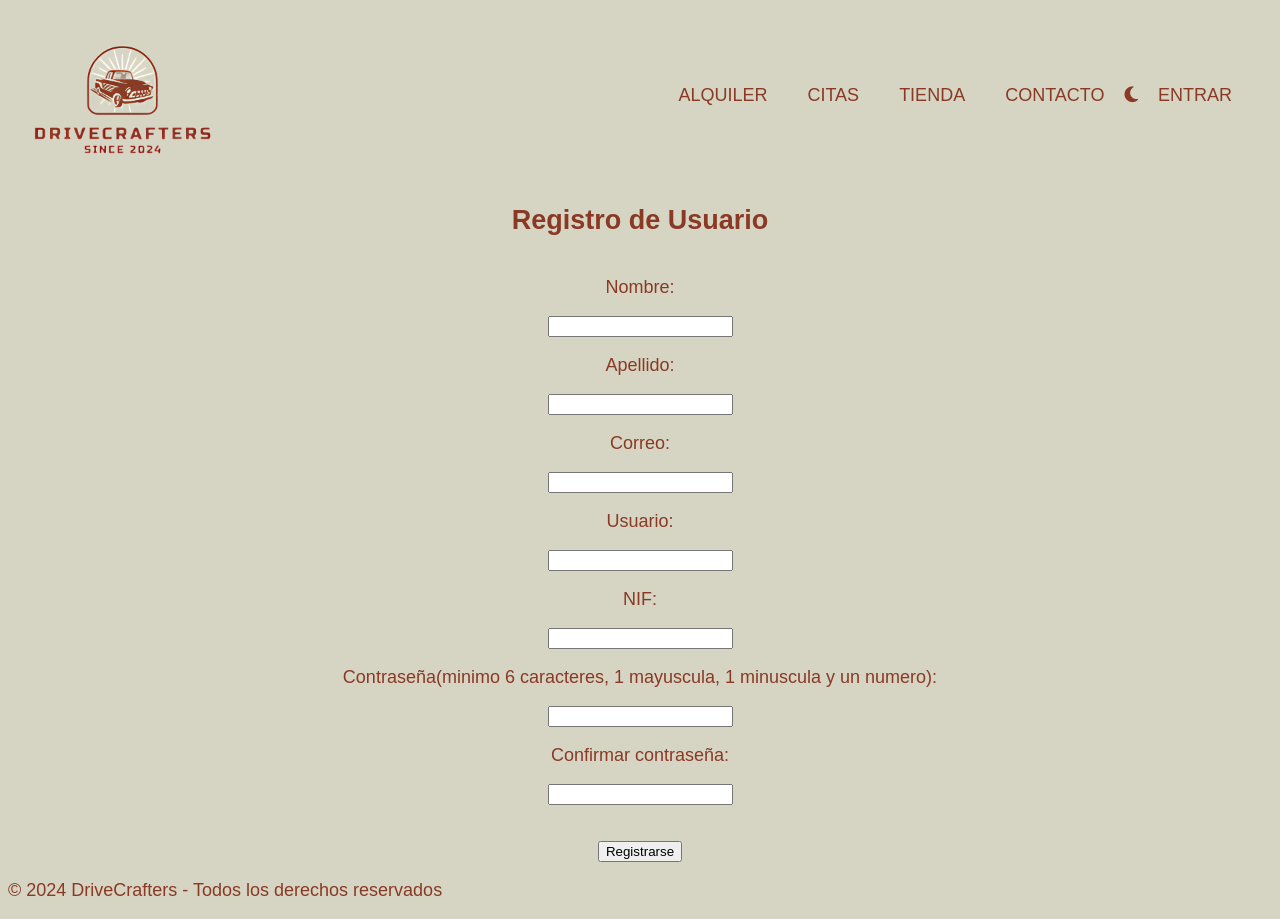
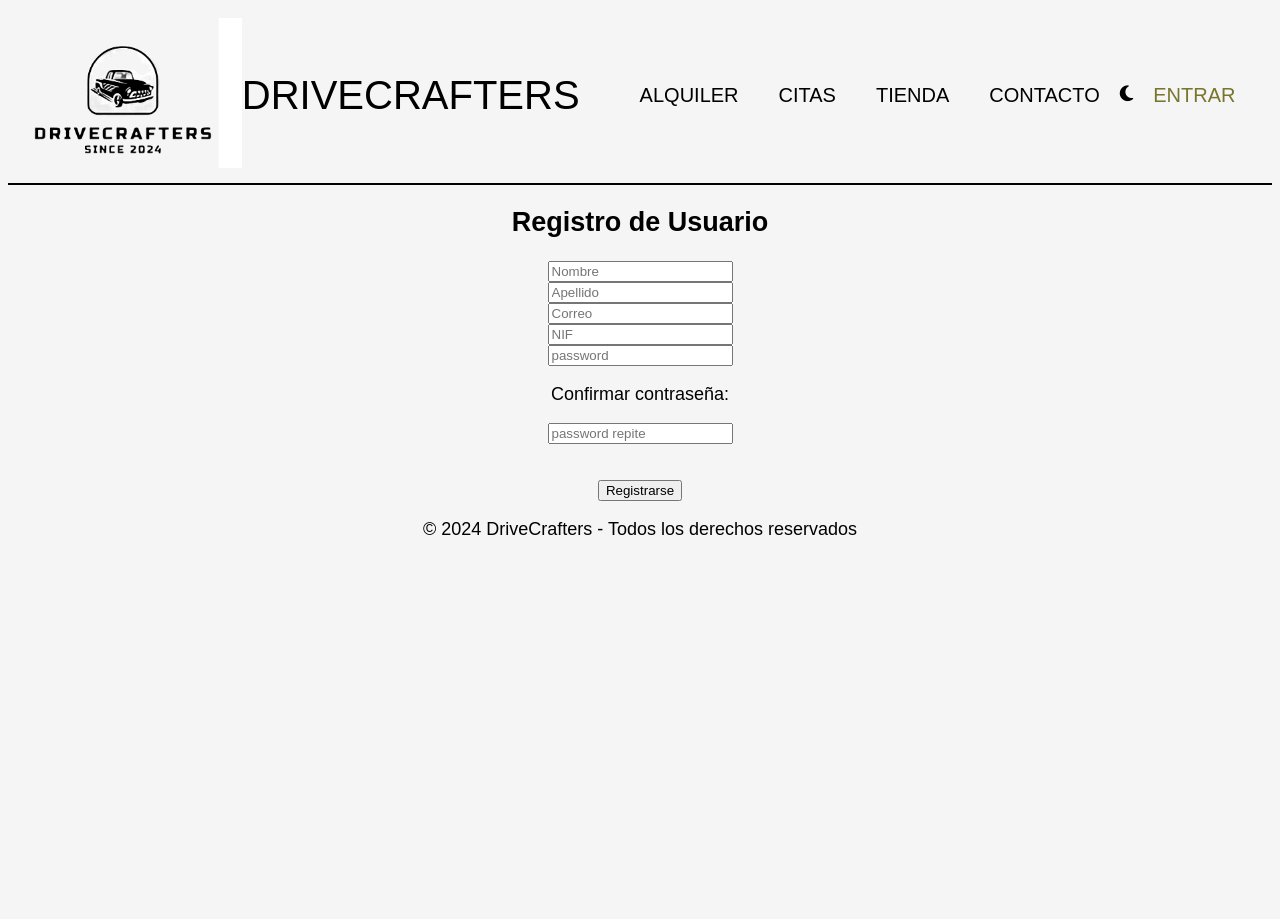
Before and after one commit to marcosgcr3/SW, a PHP site: page /registro.php in a window 1280 px wide. After the commit the page ends 535 px from the top, so only its background shows below. Run offline with PHP 8.4, Linux system fonts and the light colour scheme; data that the repository does not hold is empty; some libraries are stand-ins or nearby versions.

Commit message:
nuevo diseño y registros

```diff
--- a/Practica2/componentes/header.php
+++ b/Practica2/componentes/header.php
@@ -4,15 +4,21 @@
         <a href="index.php" title="Home">
             <?php
             if ($modoOscuro) {
-                echo '<img src="img/LogoFondoInvertido.png" id="logoPrincipal"   alt="DriveCrafters">';
+                echo '<img src="img/LogoFondoBNI.png" id="logoPrincipal"   alt="DriveCrafters">';
             }else{
-                echo '<img src="img/LogoFondo.png" id="logoPrincipal"   alt="DriveCrafters">';
+                echo '<img src="img/LogoFondoBN.png" id="logoPrincipal"   alt="DriveCrafters">';
             }
             ?>
 
         </a>
     </div>
+
+    <div class="titulo">
+        DRIVECRAFTERS
+    </div>
+
     <nav id="nav" class="">
+
     <ul>
         <li><a href="ALQUILER.php" >ALQUILER</a></li>
 
@@ -57,18 +63,19 @@
             }
 
             ?>
+
         </li>
 
          <?php
             if (isset($_SESSION['login'])) {
-                echo "<li><a href='miCuenta.php' >MI CUENTA</a></li>";
+                echo "<li><a id = 'entrada' href='miCuenta.php' >MI CUENTA</a></li>";
 
 
             } else {
-                echo "<li><a href='entrar.php' >ENTRAR</a></li>";
+                echo "<li><a id = 'entrada' href='entrar.php' >ENTRAR</a></li>";
             }
 
-        ?>
+            ?>
 
 
 
--- /dev/null
+++ b/Practica2/componentes/pie.php
@@ -0,0 +1,3 @@
+<footer>
+    <p>&copy; 2024 DriveCrafters - Todos los derechos reservados</p>
+</footer>
--- a/Practica2/contacto.php
+++ b/Practica2/contacto.php
@@ -1,6 +1,7 @@
 <?php
+  session_start();
 
-    $modoOscuro = isset($_COOKIE['modoOscuro']) && $_COOKIE['modoOscuro'] === 'activado';
+  $modoOscuro = isset($_COOKIE['modoOscuro']) && $_COOKIE['modoOscuro'] === 'activado';
 ?>
 <!DOCTYPE html>
 <html lang="es">
@@ -101,6 +102,8 @@
         </button>
       </form>
     </div>
+
+    <?php include("componentes/pie.php"); ?>
     <script src="js/contactos.js"></script>
     <script src="js/cabecera.js"></script>
   </body>
--- a/Practica2/css/index.css
+++ b/Practica2/css/index.css
@@ -1,6 +1,6 @@
 body{
-    background-color: #d6d5c4;
-    color: #8a3924;
+    background-color: #f5f5f5;
+    color: #000000;
     font-size: 18px;
     font-family: 'Arial';
 }
@@ -16,7 +16,7 @@ body{
 
 .container-encabezado .logo{
     cursor: pointer;
-    margin-right: auto;
+
 }
 
 .logo img{
@@ -30,15 +30,27 @@ width: auto;
 }
 
 .imagen img{
-    width: 20%;
-    height:20%;
+    width: 80%;
+    height:80%;
 }
 .container-encabezado header{
-
+    font-family: "Montserrat", sans-serif;
+    font-weight: 500;
+   border-bottom: #000000 2px solid;
+   margin-bottom: 15px;
     display: flex;
     justify-content: space-between;
     align-items: center;
     padding: 10px 20px; /* espacio en la parte superior e inferior de 10px, espacio a los lados de 20 px para centrar un poco mas*/
+}
+
+.container-encabezado .titulo{
+
+
+    font-size: 40px;
+    margin-right: auto;
+    color: #000000;
+    text-decoration: none;
 }
 .container-encabezado  header ul{ /*pongo la lista en una fila */
     display: flex;
@@ -46,21 +58,24 @@ width: auto;
 }
 .container-encabezado header ul li a{
 
-
+    font-size: 20px;
     text-align: none;
-    color: #8a3924;
+    color: #000000;
     margin: 0 20px; /*espacio entre los elementos de la lista */
 
 
     text-decoration: none;
 }
+.container-encabezado #entrada{
+    color:#77762c
+}
 .container-encabezado header nav ul li a:hover{
-    color: #441d04;
+    color: #000000;
 }
 .nav-responsive{
 
-    background-color: #8a3924;
-    color: #d6d5c4;
+    background-color: #000000;
+    color: #f5f5f5;
     padding: 5px 10px;/*espacio entre los bordes del nav-responsive para que el fondo ocupe mas que los margenes del icono*/
     border-radius: 5px; /*redondeo los bordes*/
     cursor: pointer;
@@ -99,7 +114,7 @@ width: auto;
         top: 140px;
 
         z-index: 1;
-        background-color: #d6d5c4;
+        background-color: #f5f5f5;
     }
 
     nav.responsive ul{ /*pongo la lista en columnas */
@@ -107,7 +122,7 @@ width: auto;
 
     }
     nav.responsive ul li{
-        border-bottom: 1px solid #fff;
+        border-bottom: 1px solid #000000;
         padding: 10px 0;
 
     }
@@ -119,7 +134,7 @@ width: auto;
     display: flex;
     justify-content: center;
     align-items: center;
-    color: #8a3924;
+    color: #000000;
     text-decoration: none;
 }
 .container-registro h2{
@@ -135,6 +150,14 @@ width: auto;
 
 }
 .exit{
-    color: #8a3924;
+    color: #000000;
     text-decoration: none;
 }
+footer{
+    display: flex;
+    justify-content: center;
+    width: 100%;
+    bottom: 0;
+    left:0;
+
+}
--- a/Practica2/entrar.php
+++ b/Practica2/entrar.php
@@ -30,9 +30,7 @@
             <h2><a href="login.php">INICIAR SESION</a></h2>
             <h2><a href="registro.php">NO TENGO CUENTA</a></h2>
         </div>
-        <footer>
-            <p>&copy; 2024 DriveCrafters - Todos los derechos reservados</p>
-        </footer>
+        <?php include("componentes/pie.php"); ?>
 
         <script src="js/cabecera.js"></script>
         <script src="js/index.js"></script>
--- a/Practica2/login.php
+++ b/Practica2/login.php
@@ -27,7 +27,7 @@ $modoOscuro = isset($_COOKIE['modoOscuro']) && $_COOKIE['modoOscuro'] === 'activ
 
         </div>
 
-        <div class="container-login">
+        <div class="container-registro">
             <h2>Login Usuario</h2>
 
             <form action="ProcesaLogin.php" method="post">
@@ -47,9 +47,7 @@ $modoOscuro = isset($_COOKIE['modoOscuro']) && $_COOKIE['modoOscuro'] === 'activ
 
 
 
-        <footer>
-            <p>&copy; 2024 DriveCrafters - Todos los derechos reservados</p>
-        </footer>
+        <?php include("componentes/pie.php"); ?>
 
         <script src="js/cabecera.js"></script>
         <script src="js/index.js"></script>
--- a/Practica2/registro.php
+++ b/Practica2/registro.php
@@ -1,10 +1,17 @@
 <?php
 session_start();
+$modoOscuro = isset($_COOKIE['modoOscuro']) && $_COOKIE['modoOscuro'] === 'activado';
 ?>
 <!DOCTYPE html>
 <html lang="es">
 <head>
-    <link id="estilo" rel="stylesheet" href="css/index.css">
+    <?php
+
+       if ($modoOscuro) {
+           echo '<link id ="estilo" rel="stylesheet" href="css/indexNight.css">';
+       }else{
+           echo '<link id ="estilo" rel="stylesheet" href="css/index.css">';}
+    ?>
     <meta charset="UTF-8">
     <meta http-equiv="X-UA-Compatible" content="IE=edge">
     <meta name="Index" content="width=device-width, initial-scale=1.0">
@@ -21,29 +28,25 @@ session_start();
         <h2>Registro de Usuario</h2>
 
         <form action="ProcesaRegistro.php" method="post">
-            <p>Nombre:</p>
-            <input type="text" name="nombre" id="nombre"required>
-            <p>Apellido:</p>
-            <input type="text" name="apellidos" id="apellidos" required>
-            <p>Correo:</p>
-            <input type="email" name="correo" id="correo" required>
-            <p>Usuario:</p>
-            <input type="text" name="usuario" id="usuario" required>
-            <p>NIF:</p>
-            <input type="text" name="NIF" id="NIF" required>
-            <p>Contraseña(minimo 6 caracteres, 1 mayuscula, 1 minuscula y un numero):</p>
 
-            <input type="password" name="password" id="password" required>
+            <input type="text" name="nombre" id="nombre"required autocomplete="off" placeholder="Nombre">
+
+            <input type="text" name="apellidos" id="apellidos" required autocomplete="off" placeholder="Apellido">
+
+            <input type="email" name="correo" id="correo" required autocomplete="off" placeholder="Correo">
+
+            <input type="text" name="NIF" id="NIF" required autocomplete="off" placeholder ="NIF">
+
+
+            <input type="password" name="password" id="password" required autocomplete="off" placeholder ="password">
             <p>Confirmar contraseña:</p>
-            <input type="password" name="password2" id="password2" required>
+            <input type="password" name="password2" id="password2" required autocomplete="off" placeholder ="password repite">
             <p></p>
             <input type="submit" value="Registrarse">
         </form>
     </div>
 
-    <footer>
-        <p>&copy; 2024 DriveCrafters - Todos los derechos reservados</p>
-    </footer>
+    <?php include("componentes/pie.php"); ?>
 
     <script src="js/cabecera.js"></script>
     <script src="js/index.js"></script>
```
Also changed, not shown: Practica2/css/indexNight.css (+37 -14 lines), Practica2/index.php (+4 -9 lines), Practica2/miCuenta.php (+6 -8 lines), Practica2/procesaLogin.php (+9 -5 lines), Practica2/procesaRegistro.php (+10 -17 lines), Practica2/img/LogoFondoBN.png (added), Practica2/img/LogoFondoBNI.png (added), Practica2/img/foto1.jpg (added), Practica2/img/image.jpg (added).
